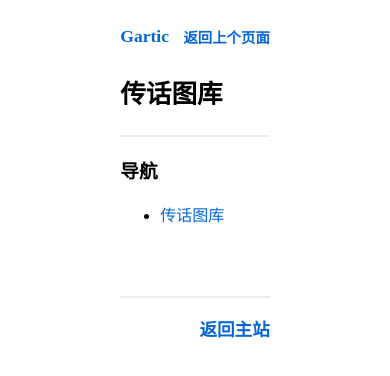
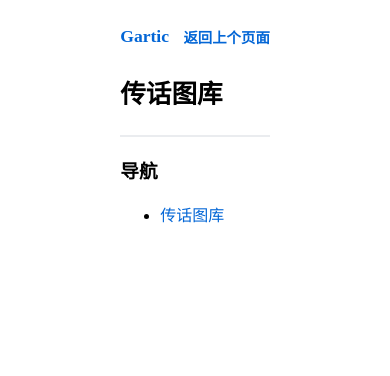
Before and after one commit to ChanKagari/gartic, a plain HTML site: page phone.html in a window 390 px wide. Drawn offline with Linux system fonts and the light colour scheme.

Commit message:
Update phone.html

```diff
--- a/phone.html
+++ b/phone.html
@@ -32,10 +32,6 @@
             <ul>
                 <li> <a href = "https://chankagari.github.io/phone.html"> 传话图库 </a> </li>
             </ul>
-
-            <br> <br> <br>
-            <div style = "font-size: 1em; border: 1px solid #eaecef;"> </div> <br>
-            <div> <a href = "https://chankagari.github.io/blog/" style = "font-size: 110%; float: right;"> <strong> 返回主站 </strong> </a> </div>
         </div>
     </body>
 </html>
```
